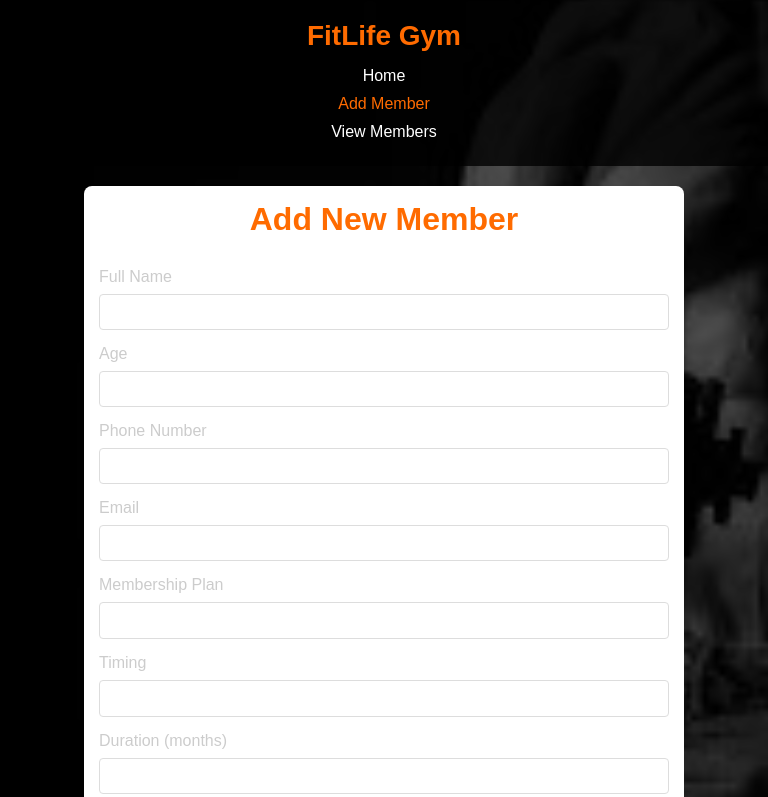
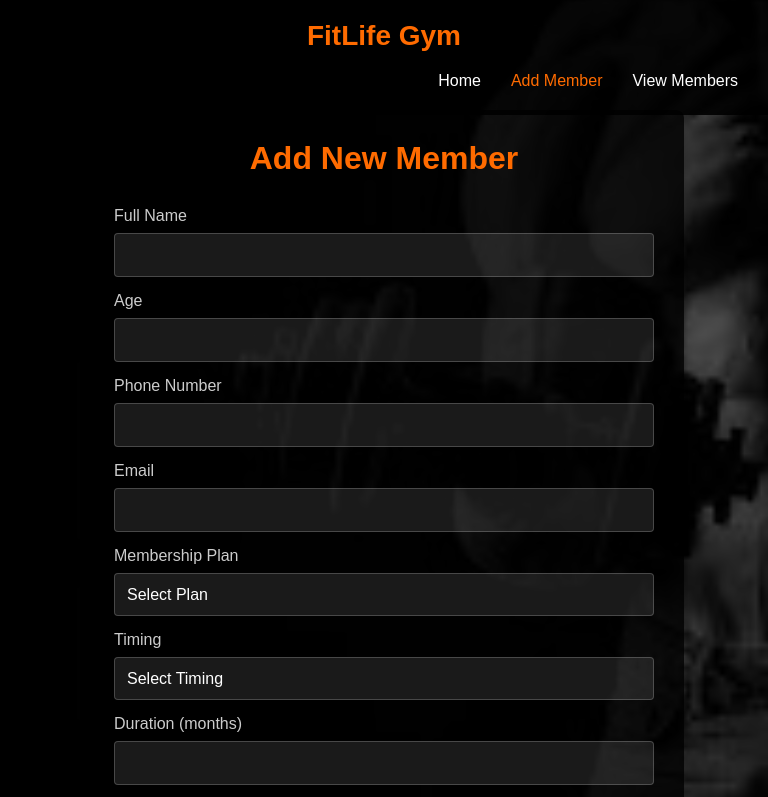
Before and after one commit to Mukeshhari-s/wtlab, a website: page public/add_member.html in a window 768 px wide. Shown: the top 797 px of the page. Drawn offline with Linux system fonts and the light colour scheme; sample sign-in values are in the browser's storage.

Commit message:
Fix mobile responsiveness issues

```diff
--- a/public/add_member.html
+++ b/public/add_member.html
@@ -2,7 +2,7 @@
 <html lang="en">
 <head>
     <meta charset="UTF-8">
-    <meta name="viewport" content="width=device-width, initial-scale=1.0, maximum-scale=1.0">
+    <meta name="viewport" content="width=device-width, initial-scale=1.0, user-scalable=no">
     <title>Add Member - FitLife Gym</title>
     <link rel="stylesheet" href="member.css">
 </head>
--- a/public/member.css
+++ b/public/member.css
@@ -1,35 +1,44 @@
+/* Reset and base styles */
 * {
     margin: 0;
     padding: 0;
     box-sizing: border-box;
+    -webkit-tap-highlight-color: transparent;
     font-family: 'Arial', sans-serif;
 }
 
+/* Mobile-first approach */
 body {
+    width: 100%;
+    min-height: 100vh;
+    overflow-x: hidden;
     background-image: linear-gradient(rgba(0, 0, 0, 0.7), rgba(0, 0, 0, 0.7)),
                       url('./img1.jpg');
     background-size: cover;
     background-position: center;
     background-attachment: fixed;
     color: white;
-    min-height: 100vh;
     display: flex;
     flex-direction: column;
 }
 
 .navbar {
-    background-color: rgba(0, 0, 0, 0.8);
-    padding: 15px 0;
     width: 100%;
+    padding: 10px;
+    background-color: rgba(0, 0, 0, 0.9);
+    position: fixed;
+    top: 0;
+    z-index: 1000;
 }
 
 .nav-container {
+    width: 100%;
+    max-width: 1200px;
+    margin: 0 auto;
+    padding: 0 15px;
     display: flex;
     justify-content: space-between;
     align-items: center;
-    max-width: 1200px;
-    margin: 0 auto;
-    padding: 0 20px;
 }
 
 .logo {
@@ -41,6 +50,10 @@ body {
 
 .nav-links {
     display: flex;
+    flex-direction: column;
+    align-items: center;
+    gap: 10px;
+    width: 100%;
     list-style: none;
 }
 
@@ -61,18 +74,19 @@ body {
 }
 
 .main-content {
+    margin-top: 70px;
+    padding: 15px;
     flex: 1;
-    padding: 50px 20px;
 }
 
 .add-member-container {
-    background: white;
+    width: 100%;
+    max-width: 600px;
+    margin: 0 auto;
+    padding: 15px;
+    background: rgba(0, 0, 0, 0.8);
     border-radius: 8px;
     box-shadow: 0 2px 4px rgba(0, 0, 0, 0.1);
-    padding: 20px;
-    margin: 20px auto;
-    max-width: 600px;
-    width: 95%;
 }
 
 .section-title {
@@ -83,7 +97,7 @@ body {
 }
 
 .form-group {
-    margin-bottom: 20px;
+    margin-bottom: 15px;
     width: 100%;
     position: relative;
 }
@@ -97,12 +111,14 @@ body {
 .form-group input,
 .form-group select {
     width: 100%;
-    padding: 10px;
-    background-color: rgba(255, 255, 255, 0.1);
-    border: 1px solid #ddd;
+    padding: 12px;
+    font-size: 16px;
+    border: 1px solid rgba(255, 255, 255, 0.2);
+    background: rgba(255, 255, 255, 0.1);
+    color: white;
     border-radius: 4px;
-    color: white;
-    font-size: 16px;
+    -webkit-appearance: none;
+    appearance: none;
 }
 
 .form-group select option {
@@ -146,6 +162,7 @@ footer {
     color: #aaa;
 }
 
+/* Responsive Design */
 @media (max-width: 768px) {
     .nav-container {
         flex-direction: column;
@@ -163,79 +180,34 @@ footer {
     }
 }
 
-/* Responsive Design */
-@media screen and (max-width: 768px) {
-    .navbar {
-        padding: 10px;
+/* Desktop styles */
+@media screen and (min-width: 768px) {
+    .nav-links {
+        flex-direction: row;
+        justify-content: flex-end;
     }
 
     .nav-container {
-        flex-direction: column;
+        display: flex;
+        justify-content: space-between;
         align-items: center;
     }
 
-    .nav-links {
-        margin-top: 10px;
-        flex-direction: column;
-        width: 100%;
-        text-align: center;
-    }
-
-    .nav-links li {
-        margin: 5px 0;
-    }
-
     .main-content {
-        padding: 10px;
+        margin-top: 80px;
+        padding: 30px;
     }
 
     .add-member-container {
-        width: 95%;
-        margin: 10px auto;
-        padding: 15px;
+        padding: 30px;
     }
+}
 
-    .form-group {
-        margin-bottom: 15px;
-    }
-
-    .form-group input,
-    .form-group select {
-        width: 100%;
-        padding: 8px;
-    }
-
-    .submit-btn {
-        width: 100%;
-        margin-top: 20px;
-    }
-
-    /* Login/Signup form responsiveness */
-    .auth-container {
-        width: 95%;
-        margin: 20px auto;
-        padding: 15px;
-    }
-
-    /* View members responsiveness */
-    .view-controls {
-        flex-direction: column;
-        gap: 10px;
-    }
-
-    .search-bar {
-        width: 100%;
-    }
-
-    .view-toggle {
-        width: 100%;
-        justify-content: center;
-    }
-
-    /* Card view for mobile */
-    .member-card {
-        width: 100%;
-        margin: 10px 0;
+/* Fix iOS form elements */
+@supports (-webkit-touch-callout: none) {
+    input,
+    select {
+        font-size: 16px !important;
     }
 }
 
```
Also changed, not shown: public/index.html (+18 -0 lines).
